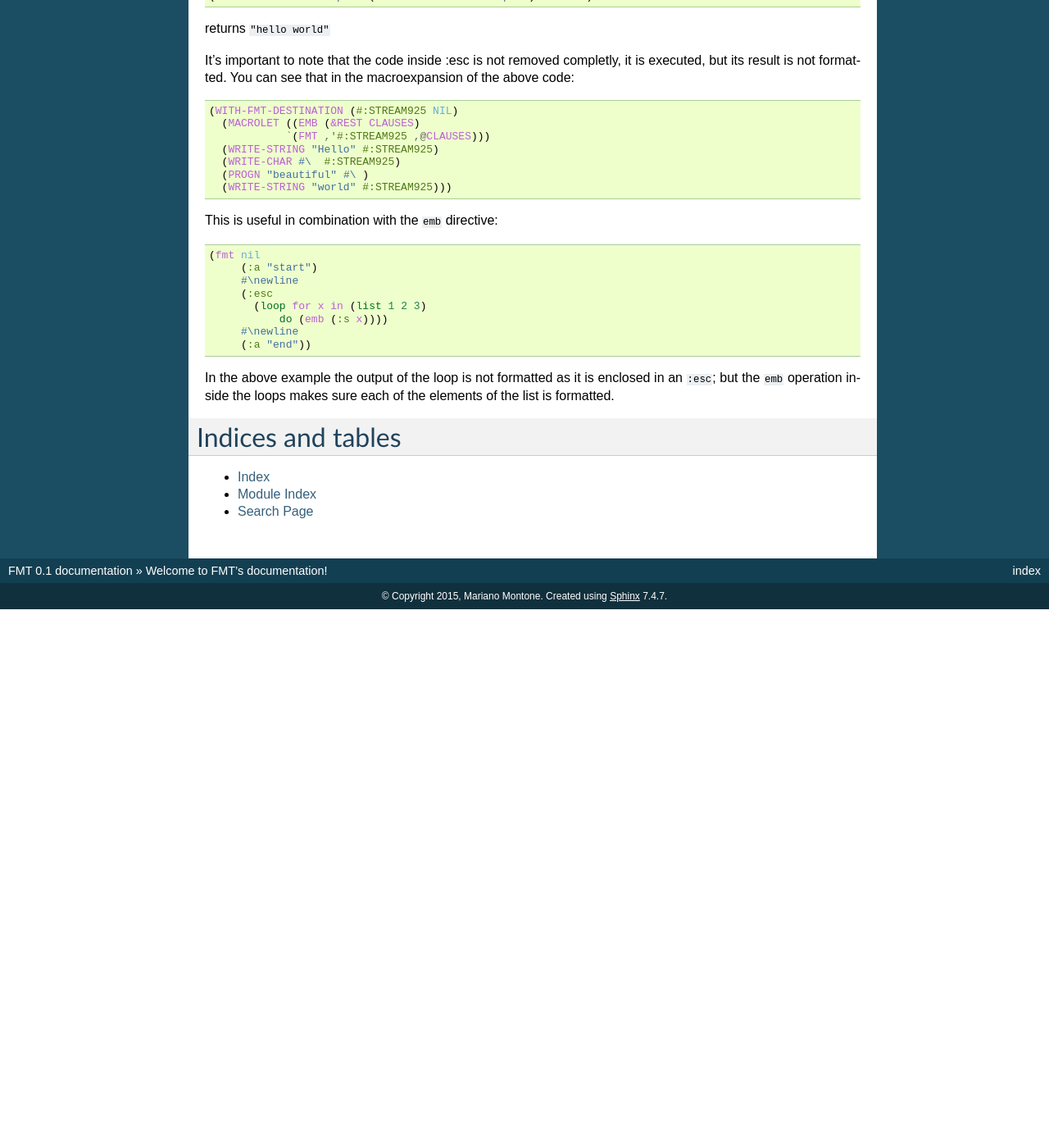
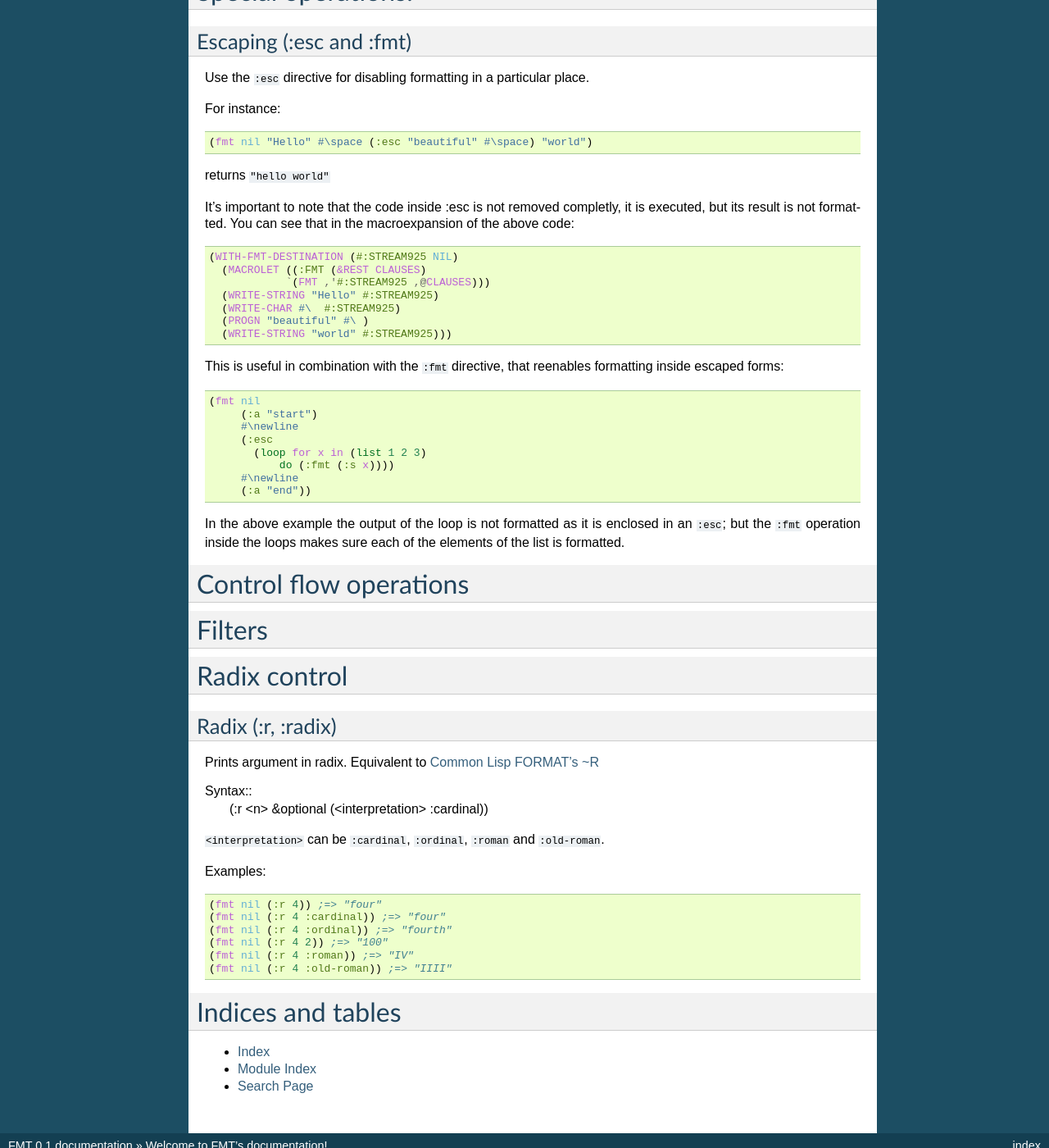
Before and after one commit to mmontone/fmt, a Sphinx documentation site: the page built from doc/source/index.rst, in a window 1280 px wide and 1400 px high, scrolled down 2266 px. Shown: the whole window at 82% size. Built offline with Sphinx 7.4.7, drawn with Linux system fonts in a browser that asks for light colours; before the commit the page ends 3009 px from its top, so only the background shows below that; some of the changed text lies outside the part shown.

Commit message:
Docs update

```diff
--- a/doc/source/index.rst
+++ b/doc/source/index.rst
@@ -37,6 +37,8 @@
 
 If no ``destination`` is given, then ``*fmt-destination*`` is the default destination.
 
+Body forms are either some lisp object, like strings, numbers, characters, etc; or some formatting operation. A formatting operation has the form of a list beggining with the operation keyword, like ``(:aesthetic message)``, ``(:join "," list)``, etc. Forms appearing in body are formatted one after the other.
+
 Example:
 
 .. code-block:: common-lisp
@@ -45,6 +47,11 @@
       "Hello world"
       #\newline
       (:join "," (list 1 2 3)))
+
+prints::
+
+   Hello world
+   1,2,3
 
 fmt
 ---
@@ -109,7 +116,7 @@
 Special operations:
 ===================
 
-Escaping (:esc)
+Escaping (:esc and :fmt)
 ---------------
 
 Use the ``:esc`` directive for disabling formatting in a particular place.
@@ -127,14 +134,14 @@
 .. code-block:: common-lisp
 
      (WITH-FMT-DESTINATION (#:STREAM925 NIL)
-       (MACROLET ((EMB (&REST CLAUSES)
+       (MACROLET ((:FMT (&REST CLAUSES)
                  `(FMT ,'#:STREAM925 ,@CLAUSES)))
        (WRITE-STRING "Hello" #:STREAM925)
        (WRITE-CHAR #\  #:STREAM925)
        (PROGN "beautiful" #\ )
        (WRITE-STRING "world" #:STREAM925)))
 
-This is useful in combination with the ``emb`` directive:
+This is useful in combination with the ``:fmt`` directive, that reenables formatting inside escaped forms:
 
 .. code-block:: common-lisp
 
@@ -143,12 +150,41 @@
 	  #\newline
 	  (:esc
 	    (loop for x in (list 1 2 3)
-	 	do (emb (:s x))))
+	 	do (:fmt (:s x))))
 	  #\newline
 	  (:a "end"))
 
-In the above example the output of the loop is not formatted as it is enclosed in an ``:esc``; but the ``emb`` operation inside the loops makes sure each of the elements of the list is formatted.
+In the above example the output of the loop is not formatted as it is enclosed in an ``:esc``; but the ``:fmt`` operation inside the loops makes sure each of the elements of the list is formatted.
 
+Control flow operations
+=======================
+
+Filters
+=======
+
+Radix control
+=============
+
+Radix (:r, :radix)
+------------------
+
+Prints argument in radix. Equivalent to `Common Lisp FORMAT's ~R <http://www.lispworks.com/documentation/lw50/CLHS/Body/22_cba.htm>`_
+
+Syntax::
+  (:r <n> &optional (<interpretation> :cardinal))
+
+``<interpretation>`` can be ``:cardinal``, ``:ordinal``, ``:roman`` and ``:old-roman``.
+
+Examples:
+
+.. code-block:: common-lisp
+
+   (fmt nil (:r 4)) ;=> "four"
+   (fmt nil (:r 4 :cardinal)) ;=> "four"
+   (fmt nil (:r 4 :ordinal)) ;=> "fourth"
+   (fmt nil (:r 4 2)) ;=> "100"
+   (fmt nil (:r 4 :roman)) ;=> "IV"
+   (fmt nil (:r 4 :old-roman)) ;=> "IIII"
 
 Indices and tables
 ==================
```
Also changed, not shown: other parts of doc/source/index.rst (+1 -1 lines).
